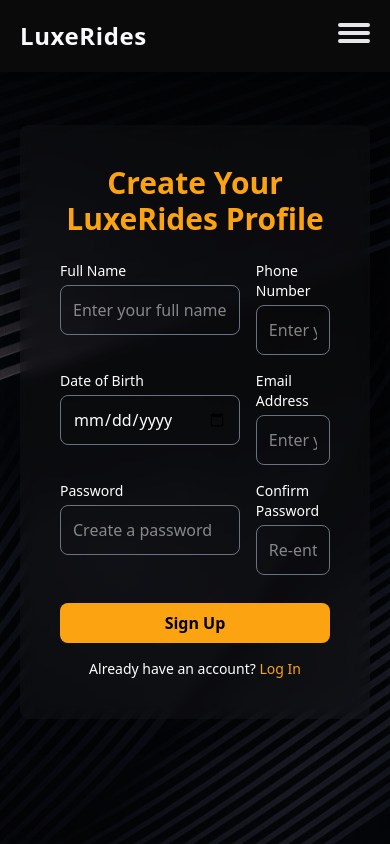
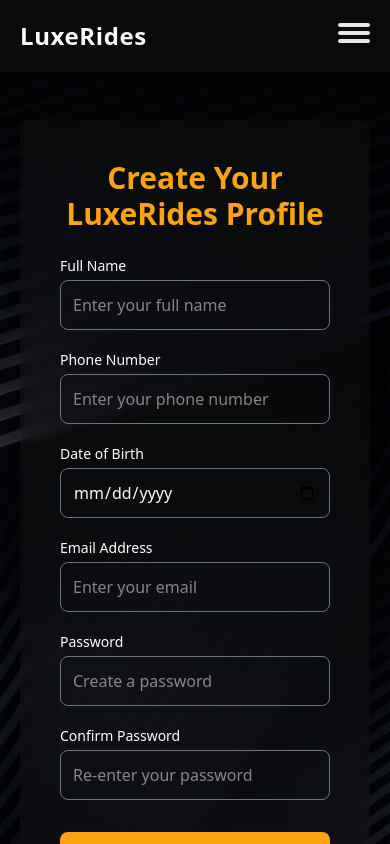
Before and after one commit to amanprasad-07/Car-Rental-App, a React (Vite) app: page /signup in a window 390 px wide. Shown: the top 844 px of the page. Built offline with nearby package versions, Linux system fonts and the light colour scheme.

Commit message:
fifth commit

```diff
--- a/src/pages/LoginPage.jsx
+++ b/src/pages/LoginPage.jsx
@@ -27,7 +27,7 @@
 
   return (
     <div
-      className="relative min-h-screen flex items-center justify-center bg-cover bg-center"
+      className="relative min-h-screen flex items-center justify-center bg-cover bg-center px-10"
       style={{ backgroundImage: `url(${bgImage})` }}
     >
       {/* Overlay to darken for better text visibility */}
--- a/src/pages/SignupPage.jsx
+++ b/src/pages/SignupPage.jsx
@@ -55,7 +55,7 @@
 
   return (
     <div
-      className="relative min-h-screen flex items-center justify-center bg-cover bg-center"
+      className="relative min-h-screen flex items-center justify-center bg-cover bg-center pt-30 pb-20"
       style={{ backgroundImage: `url(${bgImage})` }}
     >
       {/* Overlay to darken for better text visibility */}
@@ -67,7 +67,7 @@
           Create Your LuxeRides Profile
         </h1>
 
-        <form onSubmit={handleSignup} className="grid grid-cols gap-4">
+        <form onSubmit={handleSignup} className=" md:grid grid-cols gap-4">
           {/* Full Name */}
           <div>
             <label htmlFor="name" className="block mb-1 text-sm font-medium">
@@ -80,7 +80,7 @@
               value={name}
               onChange={(e) => setName(e.target.value)}
               required
-              className="border border-gray-500 bg-transparent p-3 rounded-lg w-full focus:outline-none focus:ring-2 focus:ring-[#fca311]"
+              className="border border-gray-500 bg-transparent p-3 rounded-lg w-full focus:outline-none focus:ring-2 focus:ring-[#fca311] mb-5 "
             />
           </div>
 
@@ -98,7 +98,7 @@
               value={phone}
               onChange={(e) => setPhone(e.target.value)}
               required
-              className="border border-gray-500 bg-transparent p-3 rounded-lg w-full focus:outline-none focus:ring-2 focus:ring-[#fca311]"
+              className="border border-gray-500 bg-transparent p-3 rounded-lg w-full focus:outline-none focus:ring-2 focus:ring-[#fca311] mb-5"
             />
           </div>
 
@@ -113,7 +113,7 @@
               value={dob}
               onChange={(e) => setDob(e.target.value)}
               required
-              className="border border-gray-500 bg-transparent p-3 rounded-lg w-full focus:outline-none focus:ring-2 focus:ring-[#fca311]"
+              className="border border-gray-500 bg-transparent p-3 rounded-lg w-full focus:outline-none focus:ring-2 focus:ring-[#fca311] mb-5"
             />
           </div>
 
@@ -129,7 +129,7 @@
               value={email}
               onChange={(e) => setEmail(e.target.value)}
               required
-              className="border border-gray-500 bg-transparent p-3 rounded-lg w-full focus:outline-none focus:ring-2 focus:ring-[#fca311]"
+              className="border border-gray-500 bg-transparent p-3 rounded-lg w-full focus:outline-none focus:ring-2 focus:ring-[#fca311] mb-5"
             />
           </div>
 
@@ -145,7 +145,7 @@
               value={password}
               onChange={(e) => setPassword(e.target.value)}
               required
-              className="border border-gray-500 bg-transparent p-3 rounded-lg w-full focus:outline-none focus:ring-2 focus:ring-[#fca311]"
+              className="border border-gray-500 bg-transparent p-3 rounded-lg w-full focus:outline-none focus:ring-2 focus:ring-[#fca311] mb-5"
             />
           </div>
 
@@ -164,7 +164,7 @@
               className={`border p-3 rounded-lg w-full focus:outline-none ${
                 confirmPassword && password !== confirmPassword
                   ? "border-red-500 focus:ring-red-400"
-                  : "border-gray-500 focus:ring-2 focus:ring-[#fca311]"
+                  : "border-gray-500 focus:ring-2 focus:ring-[#fca311] mb-5"
               } bg-transparent`}
             />
             {confirmPassword && password !== confirmPassword && (
@@ -178,7 +178,7 @@
           {/* Submit */}
           <button
             type="submit"
-            className="bg-[#fca311] text-black py-2 rounded-lg hover:bg-[#d48403] transition font-semibold mt-3 col-span-2"
+            className="bg-[#fca311] text-black py-2 rounded-lg hover:bg-[#d48403] transition font-semibold mt-3 w-full md:col-span-2"
           >
             Sign Up
           </button>
```
